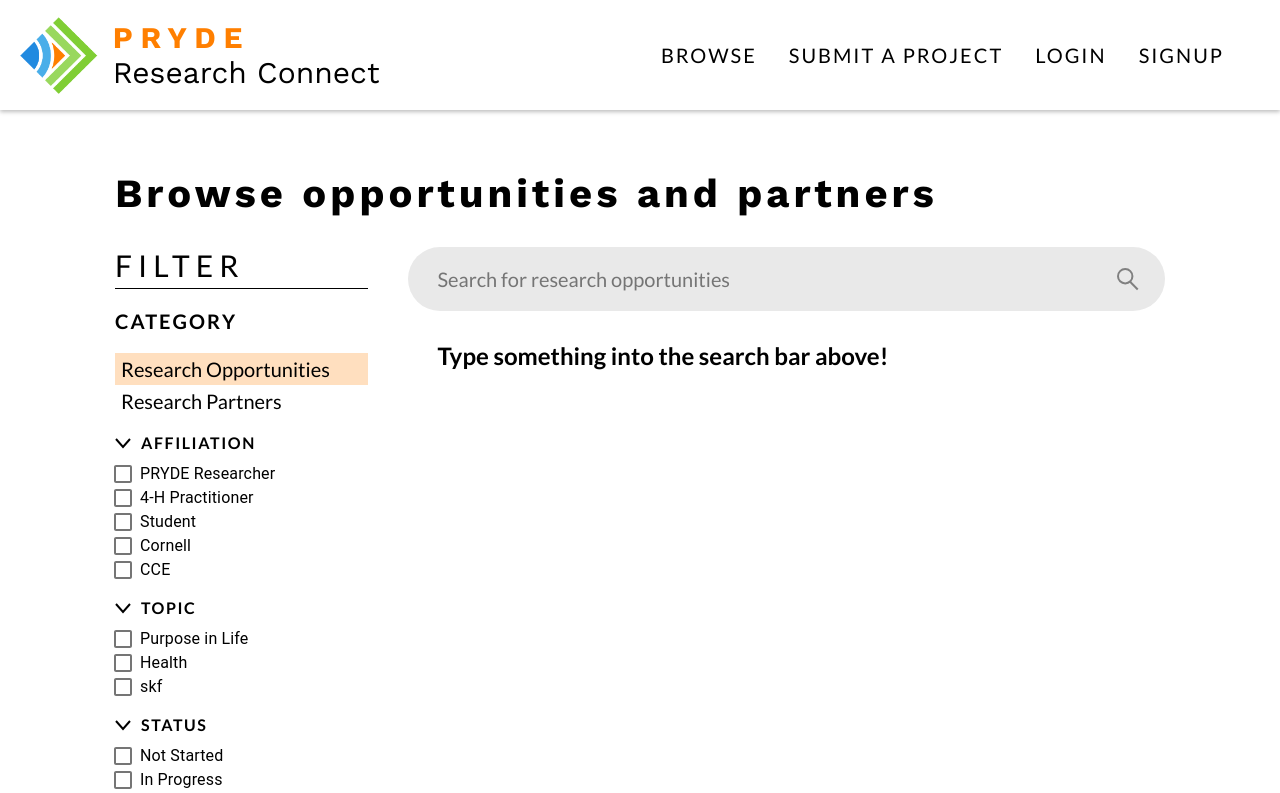
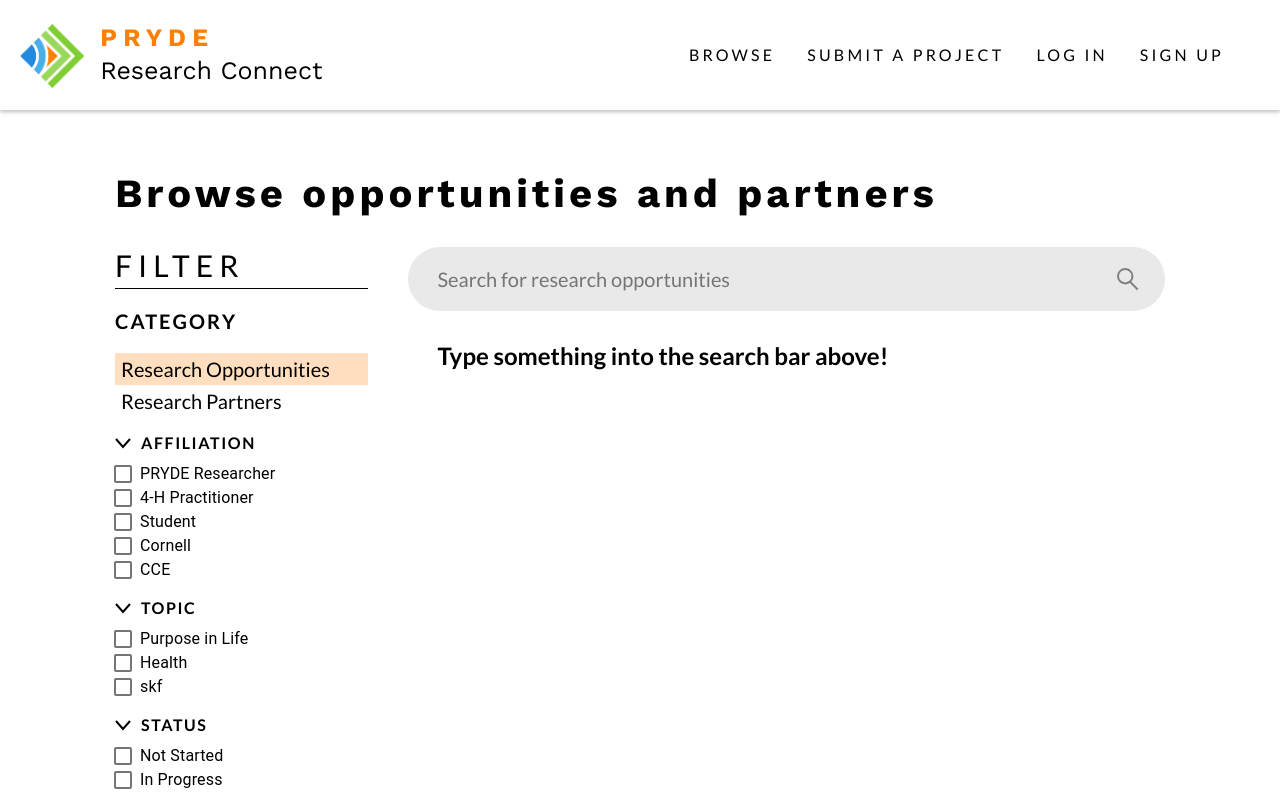
Before and after one commit to gnaww/pryde-connect, a React (Create React App) app in the folder frontend/: page /browse in a window 1280 px wide. Shown: the top 793 px of the page. Built offline with nearby package versions, Linux system fonts and the light colour scheme.

Commit message:
homepage css changes

```diff
--- a/frontend/src/components/Navbar.js
+++ b/frontend/src/components/Navbar.js
@@ -23,10 +23,10 @@ const Navbar = () => (
                 SUBMIT A PROJECT
             </Link>
             <Link className={styles.link} to="/login">
-                LOGIN
+                LOG IN
             </Link>
             <Link className={styles.link} to="/signup">
-                SIGNUP
+                SIGN UP
             </Link>
         </div>
     </nav>
--- a/frontend/src/pages/Homepage.js
+++ b/frontend/src/pages/Homepage.js
@@ -11,7 +11,7 @@ import screenshot1 from '../images/screenshot1.png';
 import screenshot2 from '../images/screenshot2.png';
 import screenshot3 from '../images/screenshot3.png';
 import addPerson from '../images/add-person.png';
-import studies from '../images/studies.png';
+import studies from '../images/Studies.png';
 import styles from '../styles/Homepage.module.css';
 import { Link } from 'react-router-dom';
 
@@ -90,7 +90,7 @@ class Homepage extends Component {
                 </section>
                 <section className={styles.getStarted}>
                     <div className={styles.actionsWrapper}>
-                        <h2>GET STARTED</h2>
+                        <h2>Get Started</h2>
                         <div className={styles.actions}>
                             <div className={styles.actionCard}>
                                 <Link className={styles.actionLink} to="/browse">
--- a/frontend/src/styles/Homepage.module.css
+++ b/frontend/src/styles/Homepage.module.css
@@ -50,6 +50,13 @@
     color: white;
     text-decoration: none;
     margin: 50px auto;
+    /* box-sizing: border-box; */
+}
+
+#welcomeBanner a:hover{
+    background: none;
+    transition: 0.25s ease-in-out;
+    box-shadow: inset white 0px 0px 0px 1px;
 }
 
 #welcomeBanner button {
@@ -80,6 +87,7 @@
 #welcomeBanner button:hover > img {
     transform: translateY(15px);
 }
+
 
 .aboutUs {
     background: #ffab3f;
@@ -124,6 +132,7 @@
 
 .featuresText {
     padding: 110px;
+    padding-bottom: 0px;
     flex: 1;
 }
 
@@ -137,7 +146,7 @@
     font-family: Work Sans;
     font-size: 25px;
     margin-top: 25px;
-    margin-bottom: 100px;
+    margin-bottom: 60px;
 }
 
 .screenshots {
@@ -159,7 +168,7 @@
 
 .screenshots #screenshot2 {
     right: 0;
-    bottom: 25%;
+    bottom: 20%;
     z-index: 2;
 }
 
@@ -210,6 +219,7 @@
     display: flex;
     flex-direction: column;
     justify-content: center;
+    transition: 0.05s ease-in-out;
 }
 
 .actionLink img {
@@ -220,9 +230,13 @@
     margin: 0;
 }
 
+.actionLink:hover{
+    transform: scale(1.05);
+}
+
 .viewStudies {
-    width: 141px;
-    height: 109px;
+    width: 120px;
+    height: 120px;
     padding-top: 7px;
     padding-bottom: 30px;
 }
--- a/frontend/src/styles/Navbar.module.css
+++ b/frontend/src/styles/Navbar.module.css
@@ -21,7 +21,7 @@
 }
 
 .logo img {
-    height: 80px;
+    height: 67px;
 }
 
 .logo p {
@@ -31,15 +31,15 @@
 #pryde {
     font-family: Work Sans;
     font-weight: bold;
-    font-size: 30px;
-    line-height: 35px;
+    font-size: 25px;
+    line-height: 30px;
     letter-spacing: 0.25em;
     color: #FF7F00;
 }
 
 #name {
     font-family: Work Sans;
-    font-size: 30px;
+    font-size: 25px;
     line-height: 35px;
     color: black;
 }
@@ -51,10 +51,15 @@
 
 .link {
     font-family: Lato;
-    font-size: 20px;
+    font-size: 16px;
     line-height: 24px;
-    letter-spacing: 0.1em;
+    letter-spacing: 0.2em;
     color: black;
     text-decoration: none;
     padding: 0 16px;
+    transition: 0.25s;
 }
+
+.link:hover{
+    color: #FF7F00
+}
```
Also changed, not shown: frontend/src/images/studies.png, 1 other file (tests, documents, lock files or other folders).
